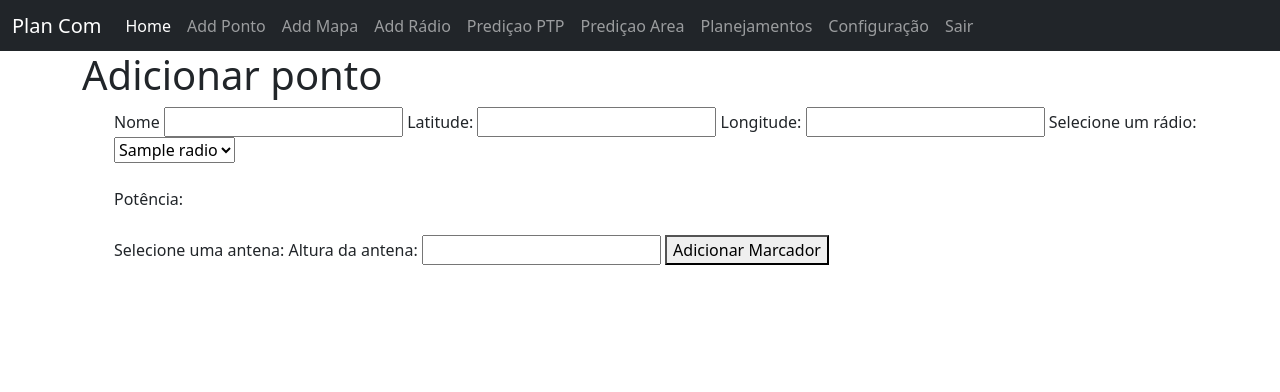
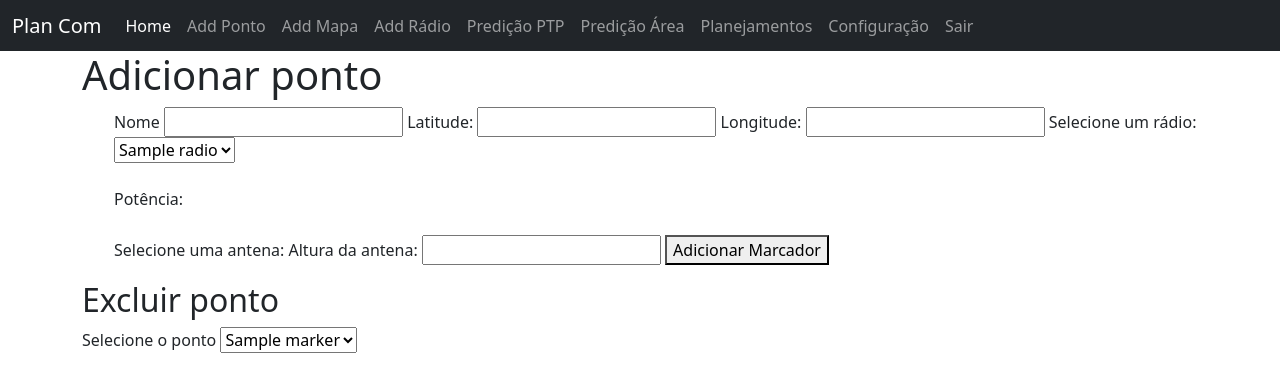
Before and after one commit to AdrianLCS/CommuniCoP, a Flask app: template templates/addponto.html in a window 1280 px wide. Shown: the top 392 px of the page. Run offline with Flask 3, Linux system fonts and the light colour scheme; the template is opened without the code that fills it: most values are stand-ins (such as "Sample title", 1, 10 or a date in 2020).

Commit message:
alteração de escrita e função para excluir ponto.

```diff
--- a/templates/addponto.html
+++ b/templates/addponto.html
@@ -81,6 +81,17 @@
 	        </form>
         </ol>
     </div>
+
+
+    <h2>Excluir ponto</h2>
+            <form action="{{url_for('ptp')}}" method="post">
+                <label for="ponto1">Selecione o ponto</label>
+                <select id="ponto1" name="ponto1" required>
+                        {%for marker in markers%}
+                        <option>{{marker["nome"]}}</option>
+                        {% endfor %}
+                </select>
+            </form>
     <script src="https://unpkg.com/leaflet/dist/leaflet.js"></script>
     <script>
         // Função para adicionar marcador
--- a/templates/base.html
+++ b/templates/base.html
@@ -28,10 +28,10 @@
 	          <a class="nav-link" href="{{url_for('addradio')}}">Add Rádio</a>
 	        </li>
 	        <li class="nav-item">
-	          <a class="nav-link" href="{{url_for('ptp')}}">Prediçao PTP</a>
+	          <a class="nav-link" href="{{url_for('ptp')}}">Predição PTP</a>
 	        </li>
 	        <li class="nav-item">
-	          <a class="nav-link" href="{{url_for('area')}}">Prediçao Area</a>
+	          <a class="nav-link" href="{{url_for('area')}}">Predição Área</a>
 	        </li>
 			<li class="nav-item">
 	          <a class="nav-link" href="{{url_for('projetos')}}">Planejamentos</a>
--- a/templates/conf.html
+++ b/templates/conf.html
@@ -3,16 +3,16 @@
 
 <body>
     <div id="config" style="height: 15%;">
-        <h2 style="text-align: center;">Parametros de Configuracao</h2>
+        <h2 style="text-align: center;">Parâmetros de Configuração</h2>
     <ol>
         <form action="{{url_for('conf')}}" method="post">
             <label for="urb">calcular perda urbana?</label>
             <input type="text" id="urb" name="urb" required>
 
-            <label for="veg">cálcular perda em vegetação?</label>
+            <label for="veg">calcular perda em vegetação?</label>
             <input type="text" id="veg" name="veg" required>
 
-            <label for="precisao">Precisao azimultal de predição de área em graus</label>
+            <label for="precisao">Precisão azimultal de predição de área em graus</label>
             <input type="text" id="precisao" name="precisao" required>
 
             <label for="larg">Largura média da rua em área urbana</label>
--- a/templates/ptp.html
+++ b/templates/ptp.html
@@ -3,7 +3,7 @@
 
 <body>
     <div id="AddPoint" style="height: 15%;">
-        <h2 style="text-align: center;">Predicão PTP</h2>
+        <h2 style="text-align: center;">Predição PTP</h2>
     <ol>
 
         <form action="{{url_for('ptp')}}" method="post">
```
